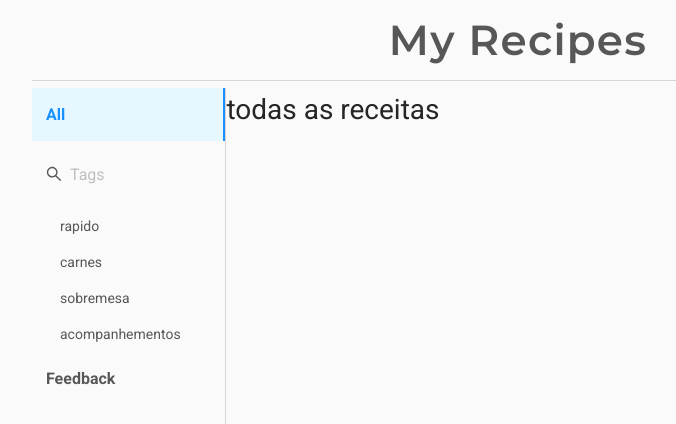
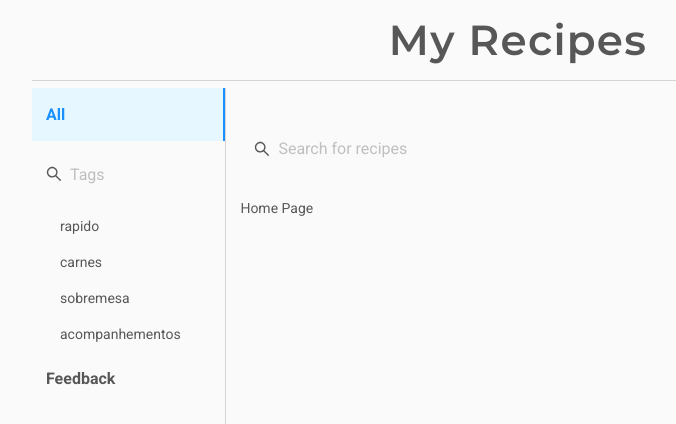
Before and after one commit to davicorreiajr/my-recipes, a React (Create React App) app: page /all in a window 1280 px wide. Shown: the top 424 px of the page, without its empty margins (122-798 px from the left). Built offline with nearby package versions, Linux system fonts and the light colour scheme.

Commit message:
Create RecipesFilters

```diff
--- /dev/null
+++ b/src/components/HomePage/HomePage.tsx
@@ -0,0 +1,18 @@
+import React from 'react'
+import styled from 'styled-components'
+import { RecipesFilters } from '../RecipesFilters'
+
+const Container = styled.div`
+  padding: ${({ theme }) => theme.spacing.base};
+`
+
+const HomePage = () => {
+  return (
+    <Container>
+      <RecipesFilters />
+      <p>Home Page</p>
+    </Container>
+  )
+}
+
+export default HomePage
--- /dev/null
+++ b/src/components/HomePage/index.ts
@@ -0,0 +1 @@
+export { default as HomePage } from './HomePage'
--- /dev/null
+++ b/src/components/RecipesFilters/RecipesFilters.tsx
@@ -0,0 +1,23 @@
+import React from 'react'
+import styled from 'styled-components'
+import RecipesSearch from './RecipesSearch'
+
+const Container = styled.div`
+  display: grid;
+  padding: ${({ theme }) => theme.spacing.base} 0;
+`
+
+const RecipesFilters = () => {
+  const handleOnChage = (value: string) => {
+    // eslint-disable-next-line no-console
+    console.log(value)
+  }
+
+  return (
+    <Container>
+      <RecipesSearch onChange={handleOnChage} />
+    </Container>
+  )
+}
+
+export default RecipesFilters
--- /dev/null
+++ b/src/components/RecipesFilters/RecipesSearch.tsx
@@ -0,0 +1,19 @@
+import React from 'react'
+import { SearchBar } from '../../widgets'
+import styled from 'styled-components'
+
+const StyledSearchBar = styled(SearchBar)`
+  padding: ${({ theme }) => theme.spacing.base};
+`
+
+type Props = {
+  onChange: Function
+}
+
+const RecipesSearch = ({ onChange }: Props) => {
+  return (
+    <StyledSearchBar placeholder="Search for recipes" onChange={onChange} />
+  )
+}
+
+export default RecipesSearch
--- /dev/null
+++ b/src/components/RecipesFilters/index.ts
@@ -0,0 +1 @@
+export { default as RecipesFilters } from './RecipesFilters'
--- a/src/components/routes.tsx
+++ b/src/components/routes.tsx
@@ -1,5 +1,6 @@
 import React from 'react'
 import { Main } from './Main'
+import { HomePage } from './HomePage'
 
 const routes = [
   {
@@ -9,7 +10,7 @@ const routes = [
   },
   {
     path: '/all',
-    component: () => <h1>todas as receitas</h1>,
+    component: () => <HomePage />,
   },
   {
     path: '/recipe',
--- a/src/theme.ts
+++ b/src/theme.ts
@@ -1,6 +1,40 @@
-import { css } from 'styled-components'
+import {
+  css,
+  DefaultTheme,
+  FlattenInterpolation,
+  ThemeProps,
+} from 'styled-components'
 
-const theme = {
+declare module 'styled-components' {
+  export interface DefaultTheme {
+    spacing: {
+      halfBase: string
+      base: string
+    }
+    colors: {
+      background: string
+      primary: {
+        light: string
+        default: string
+      }
+      black: {
+        light: string
+        default: string
+        dark: string
+      }
+    }
+    fontSizes: {
+      small: string
+      default: string
+      large: string
+    }
+    cssMenuItem: (
+      isActive: boolean,
+    ) => FlattenInterpolation<ThemeProps<DefaultTheme>>
+  }
+}
+
+const theme: DefaultTheme = {
   spacing: {
     halfBase: '0.5rem',
     base: '1rem',
```
